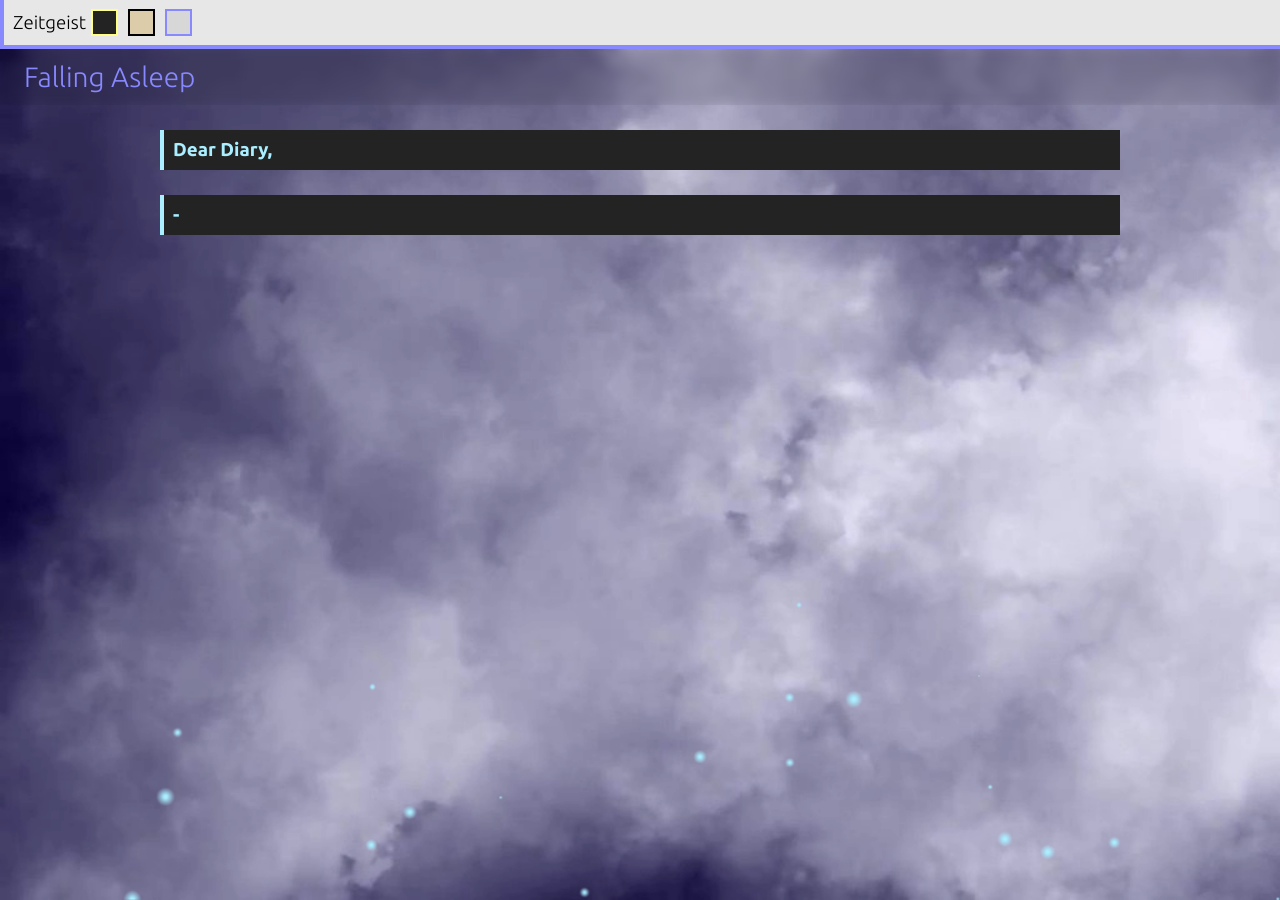
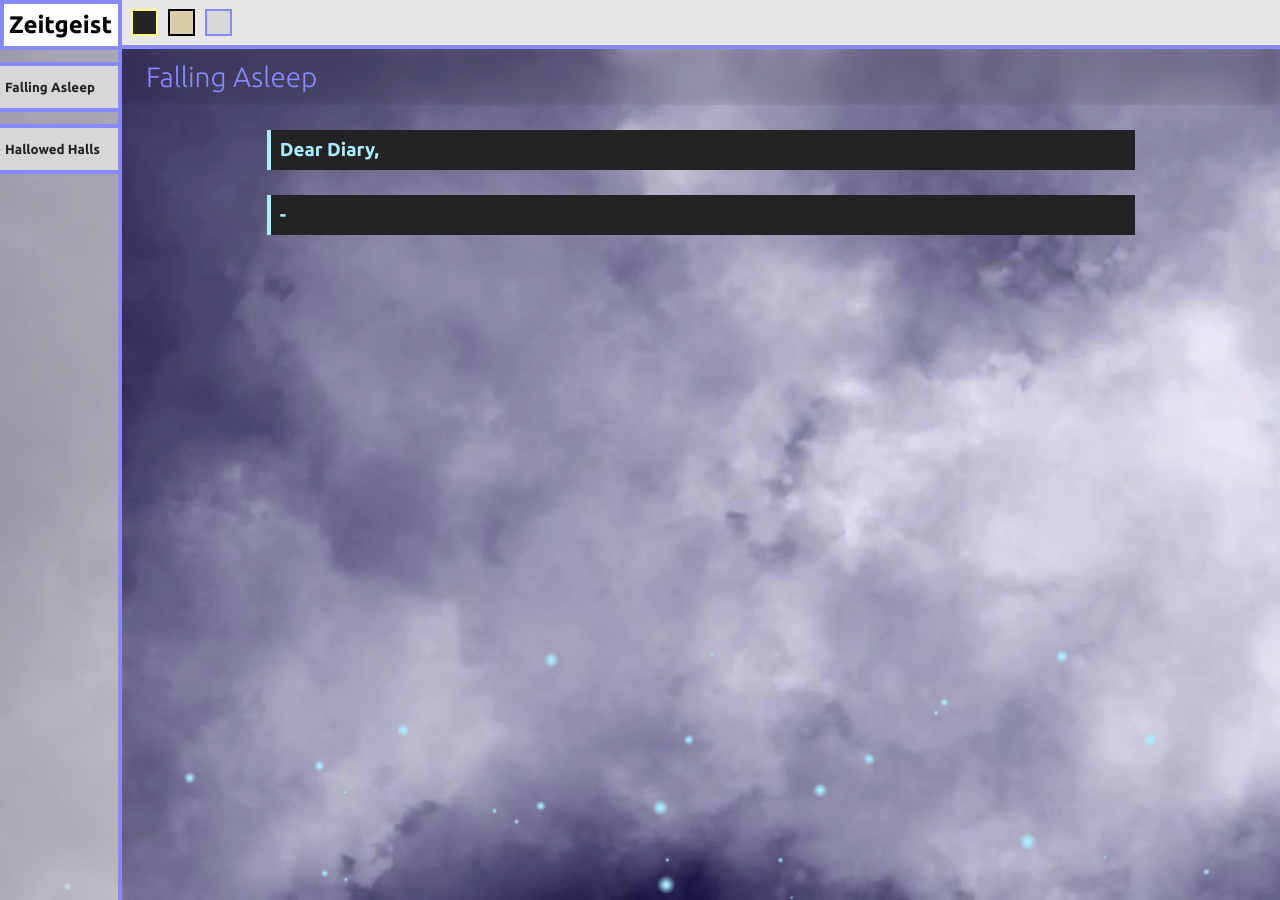
Before and after one commit to qaznotquaz/qazs-zeitgeist-library, a Jekyll site: the page built from docs/pages/_snippets/nobody/falling-asleep.md, in a window 1280 px wide. Built offline with Jekyll 4.4.1, drawn with Linux system fonts in a browser that asks for light colours.

Commit message:
sidebar implemented!
todo:
- character profiles
- story categories
- header button functionality
- sidebar button functionality
- better sidebar for mobile?

```diff
--- a/docs/_data/characters.yml
+++ b/docs/_data/characters.yml
@@ -1,6 +1,7 @@
 ip3-k:
   character: ip3-k
   fullname: IP3-K
+  setting: Zeitgeist
   bg-1: '#000'
   bg-2: '#232323'
   bg-3: '#1a1a1a'
@@ -12,6 +13,7 @@ ip3-k:
 vivian:
   character: vivian
   fullname: Vivian Vivlio
+  setting: Zeitgeist
   bg-1: '#666'
   bg-2: '#dca'
   bg-3: '#975'
@@ -23,6 +25,7 @@ vivian:
 nobody:
   character: nobody
   fullname: Nobody
+  setting: Zeitgeist
   bg-1: '#e7e7e7'
   bg-2: '#d7d7d7'
   bg-3: '#232323'
@@ -32,8 +35,9 @@ nobody:
   secret: false
 
 birdie:
-  character: birde
+  character: birdie
   fullname: birdie
+  setting: Untitled Setting.
   bg-1: '#fff'
   bg-2: '#e7e7e7'
   bg-3: '#aaf'
--- /dev/null
+++ b/docs/_includes/content-section.html
@@ -0,0 +1,11 @@
+<div id="content-column">
+    {%- include header.html setting=page.setting -%}
+    <div>
+        <div id="title">
+            {{ page.title }}
+        </div>
+        <div id="main-content">
+            {{ content }}
+        </div>
+    </div>
+</div>
--- a/docs/_includes/header.html
+++ b/docs/_includes/header.html
@@ -1,15 +1,10 @@
-{% assign setting=include.setting %}
+{% assign setting=site.data.characters[page.character].setting %}
+{% assign characters=site.data.characters | where: "setting", setting %}
 
 <header>
     <div id="top-nav">
-        <span id="home">{{ setting | default: "Zeitgeist" }}</span>
         <ul>
-            {% unless setting %}
-            {% for keyvaluepair in site.data.characters %}
-                {% assign charrie = keyvaluepair[1] %}
-                {% if charrie.secret == true %}
-                    {% continue %}
-                {% endif %}
+            {% for charrie in characters %}
                 <li style="background: {{ charrie.bg-2 }};
                         border-color: {{ charrie.acc-1 }};
                         color: {{ charrie.text-color }}"
@@ -17,8 +12,6 @@
                     <div>{{ charrie.fullname | upcase }}</div>
                 </li>
             {% endfor %}
-            {% endunless %}
         </ul>
     </div>
-    <div id="title">{{ page.title }}</div>
 </header>
--- a/docs/_includes/sidebar.html
+++ b/docs/_includes/sidebar.html
@@ -0,0 +1,18 @@
+{% assign setting=site.data.characters[page.character].setting %}
+{% assign charrie=site.data.characters[page.character] %}
+{% assign posts=site.snippets | where: "character", page.character %}
+
+<div id="sidebar" class="collapsible-hover">
+    <ul>
+        <li id="home">
+            <div>{{ setting | default: "Zeitgeist" }}</div>
+        </li>
+        {% for post in posts %}
+        <li style="background: {{ charrie.bg-2 }};
+                        border-color: {{ charrie.acc-1 }};
+                        color: {{ charrie.text-color }}">
+            <div>{{ post.title }}</div>
+        </li>
+        {% endfor %}
+    </ul>
+</div>
--- a/docs/_layouts/snippet.html
+++ b/docs/_layouts/snippet.html
@@ -1,13 +1,10 @@
 <!DOCTYPE html>
 <html lang="{{ site.lang | default: 'en-US' }}">
-  {%- include head.html -%}
-  {%- include header.html setting=page.setting -%}
-  <body>
+{%- include head.html -%}
+<body>
   {%- include sidebar.html -%}
-  <div id="main-content">
-    {{ content }}
-  </div>
-  </body>
+  {%- include content-section.html -%}
+</body>
 <script>
   const coll = document.getElementsByClassName("section-button");
   let i;
--- a/docs/_sass/_default.scss
+++ b/docs/_sass/_default.scss
@@ -43,11 +43,6 @@ html {
   font-family: $font;
 }
 
-body {
-  background: $bg-1;
-  margin: 0;
-}
-
 @mixin tab {
   font-family: $default-font;
   font-size: $default-text-size-2;
@@ -59,40 +54,37 @@ body {
   text-align: left;
 }
 
-header {
-  width: 100%;
+@mixin swatch {
+  $size: 27px;
+  height: $size;
+  width: $size;
+  float: left;
+  cursor: pointer;
+  border: 2px solid;
+  margin: 0;
+  transition: width 0.1s ease-in-out;
+  font-size: 10pt;
+  display: flex;
+  align-items: center;
+  font-weight: bold;
+  padding: 5px;
+  white-space: nowrap;
 }
 
 #top-nav {
   @include tab;
-  border-left: 4px solid #88f;
   border-bottom: 4px solid $acc-1;
-  display: flex;
-  align-items: center;
-
-  #home {
-  }
 
   ul {
     list-style-type: none;
     margin: 0;
     padding: 0;
+    display: flex;
+    align-items: center;
 
     li {
-      $size: 27px;
-      float: left;
-      height: $size;
-      width: $size;
-      cursor: pointer;
-      border: 2px solid;
-      margin: 0 5px;
-      transition: width 0.1s ease-in-out;
-      font-size: 10pt;
-      display: flex;
-      align-items: center;
-      font-weight: bold;
-      padding: 5px;
-      white-space: nowrap;
+      @include swatch;
+      margin-right: 10px;
 
       div {
         display: none;
@@ -102,6 +94,75 @@ header {
         div {
           display: block;
         }
+      }
+    }
+  }
+}
+
+body {
+  background: $bg-1;
+  margin: 0;
+  display: flex;
+  height: 100vh;
+}
+
+#content-column {
+  display: flex;
+  flex-direction: column;
+  flex: 1;
+}
+
+#sidebar {
+  font-family: Ubuntu, sans-serif;
+  width: 50px;
+  background: $section-bg;
+  transition: width 0.2s ease-in-out;
+  border-right: 4px solid $acc-1;
+
+  #home {
+    font-size: 18pt;
+    height: 50px;
+    width: 100%;
+    margin: 0;
+    border: 4px solid #88f;
+    border-right: 0;
+    background: #fff;
+  }
+
+  &:hover ul {
+    gap: 12px;
+
+    li {
+      border-top-width: 4px;
+
+      div {
+        display: block;
+      }
+    }
+  }
+
+  ul {
+    list-style-type: none;
+    margin: 0;
+    padding: 0;
+    display: flex;
+    flex-direction: column;
+    align-items: center;
+    width: 100%;
+    gap: 0;
+    transition: gap 0.2s ease-in-out;
+
+    li {
+      @include swatch;
+      height: 50px;
+      width: 100%;
+      border-top-width: 0;
+      border-left: 0;
+      border-right: 0;
+      border-bottom-width: 4px;
+
+      div {
+        display: none;
       }
     }
   }
```
Also changed, not shown: docs/pages/_snippets/nobody/falling-asleep.md (+1 -0 lines).
